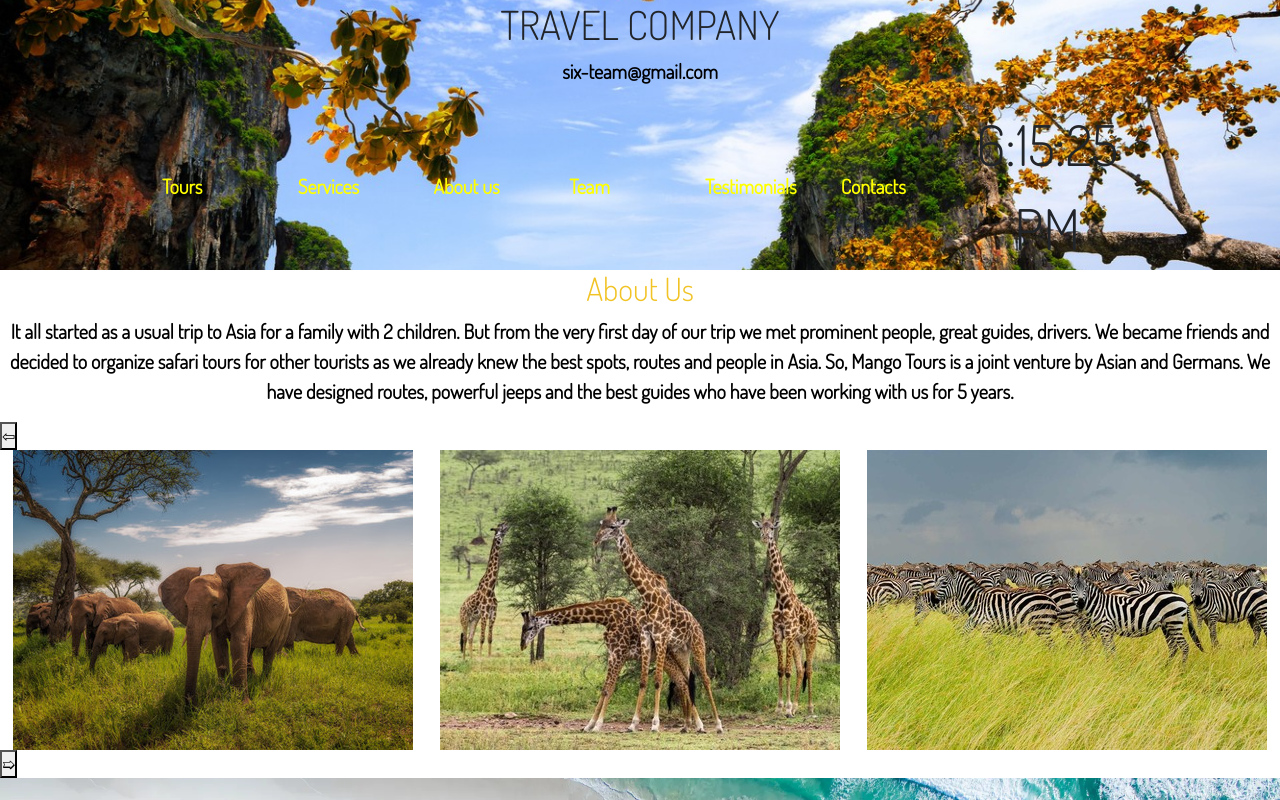
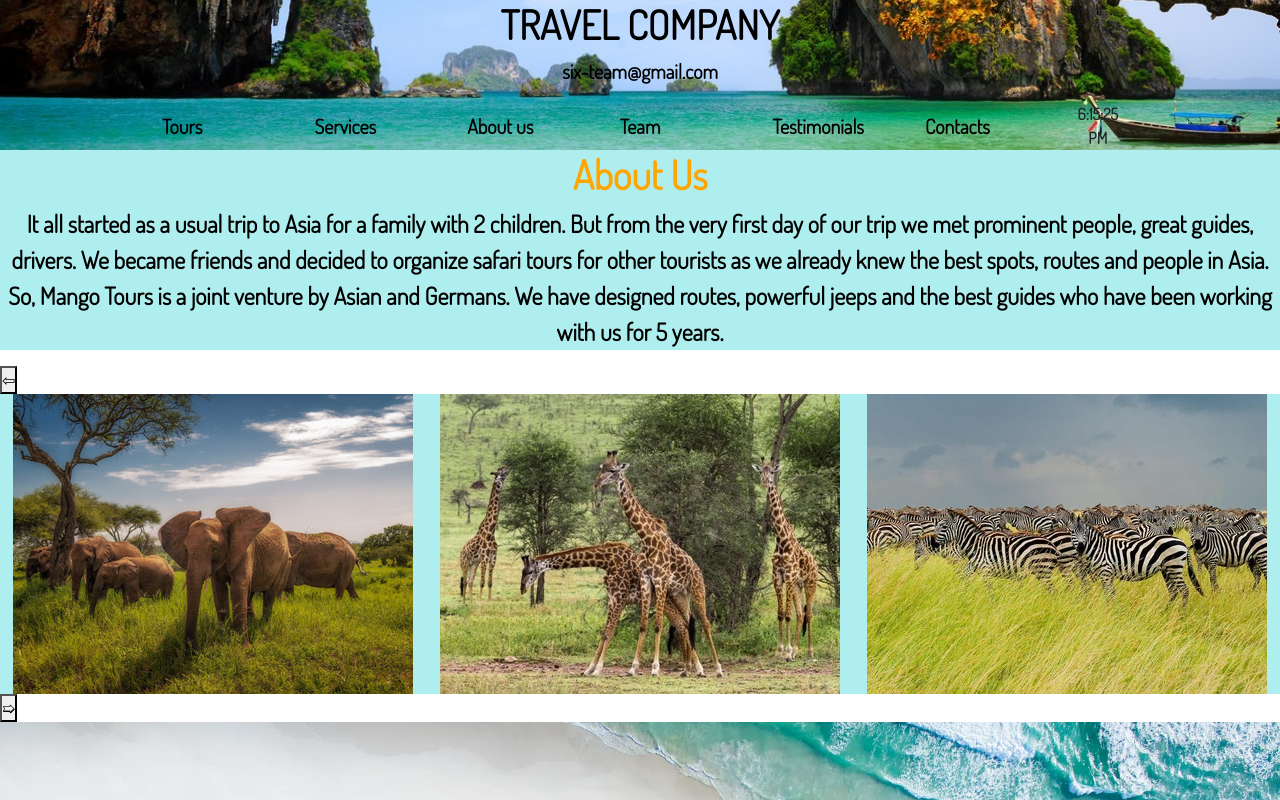
Before and after one commit to koldovsky/650-team-06, a plain HTML site: page index.html in a window 1280 px wide. Shown: the top 800 px of the page. Drawn offline with nearby package versions, Linux system fonts and the light colour scheme.

Commit message:
top design

```diff
--- a/css/aboutus.css
+++ b/css/aboutus.css
@@ -1,5 +1,5 @@
 .container-aboutus {
-    background-color: white;
+    background-color: paleturquoise;
     background-size: cover;
     background-position: center;
     color: var(--maim-color);
@@ -10,4 +10,11 @@
 .text {
     color: black;
     text-align: center;
+    font-size: 1.5rem;
 }
+.aboutus {
+    color:orange;
+    text-align: center;
+    font-size: 2.5rem;
+    font-weight: bolder;
+}
--- a/css/clock.css
+++ b/css/clock.css
@@ -0,0 +1,6 @@
+.clock {
+    text-align: center;
+    font-size: 2.5rem;
+    font-weight: bolder;
+    font-size: medium;
+}
--- a/css/header.css
+++ b/css/header.css
@@ -1,16 +1,24 @@
 header .head {
-    background-image: url(../img/img-header-tours/vetnam-nebo.jpg);
+    background-image: url(../img/img-header-tours/vetnam-neboTRY.jpg);
     background-size: cover;
-    background-position: center;
+    background-position: right 15% bottom 22%;
     color: var(--maim-color);
     flex-direction: column;
     font-size: 3.5rem;
     text-align: center;
 }
 .menu a{
-    color:yellow;
+    color:black;
     text-align: left;
     width: 100%;
+    text-decoration: none;
+}
+.menu a:hover {
+    color:red;
+}
+.name{
+    font-weight: bold;
+    color: black;
 }
 @media (min-width: 600px) {
 header nav .container {
--- a/css/index.css
+++ b/css/index.css
@@ -14,6 +14,7 @@
 body {
     font-family: 'Dosis', sans-serif;
     --main-color: black;
+    /*background-color: paleturquoise;*/
 }
 
 .container {
--- a/css/our-tours-carousel.css
+++ b/css/our-tours-carousel.css
@@ -1,6 +1,6 @@
 .our-tours-carousel .slides-container {
     display: flex;
-    background:white;
+    background-color: paleturquoise;
     justify-content: space-around;
     object-fit: cover;
 }
--- a/index.html
+++ b/index.html
@@ -29,7 +29,7 @@
     <header>
         <div>
             <div class="head">
-                <h1>TRAVEL COMPANY</h1>
+                <h1 class="name">TRAVEL COMPANY</h1>
                 <p>six-team@gmail.com</p>
                 <nav>
                     <div class="container">
@@ -51,7 +51,7 @@
     </header>
     <main>
         <div class="container-aboutus">
-            <h2 id="aboutus">About Us</h2>
+            <h2 class="aboutus" id="Aboutus">About Us</h2>
             <p class="text">It all started as a usual trip to Asia for a family with 2 children. But from the very first
                 day of our
                 trip we met prominent people, great guides, drivers. We became friends and decided to organize safari
```
Also changed, not shown: img/img-header-tours/leopard.on.tree.jpg (added), img/img-header-tours/sea.jpg (added), img/img-header-tours/sea.next.jpg (added), img/img-header-tours/sun.jpg (added), img/img-header-tours/vetnam-neboTRY.jpg (added), img/img-header-tours/vetnam-nebotrue.jpg (added).
